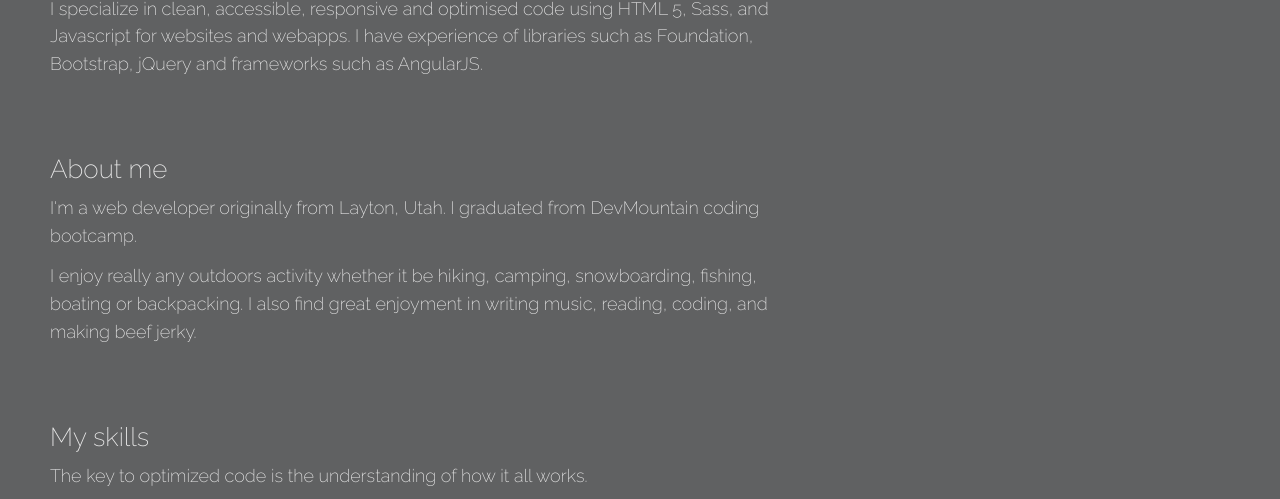
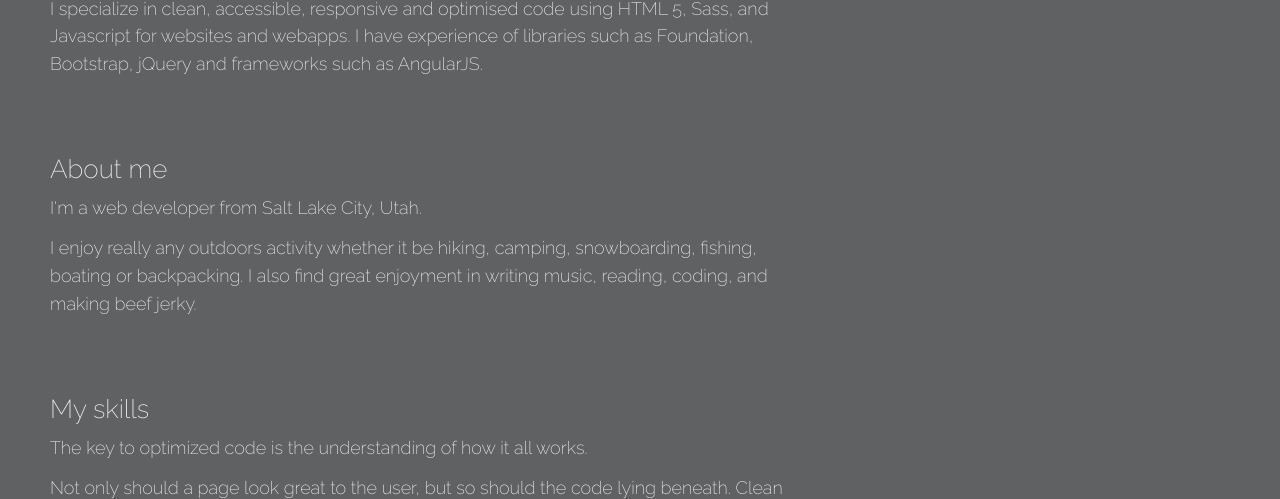
Before and after one commit to kbazl3/kbazl3.github.io, a plain HTML site: page index.html at #/about in a window 1280 px wide. Shown: the part 312-811 px from the top of the page. Drawn offline with Linux system fonts and the light colour scheme.

Commit message:
minor about me change

```diff
--- a/views/about.html
+++ b/views/about.html
@@ -4,7 +4,7 @@
 		<p>I specialize in clean, accessible, responsive and optimised code using HTML 5, Sass, and Javascript for websites and webapps. I have experience of libraries such as Foundation, Bootstrap, jQuery and frameworks such as AngularJS.</p>
 
 		<h2>About me</h2>
-		<p>I'm a web developer originally from Layton, Utah. I graduated from DevMountain coding bootcamp.</p>
+		<p>I'm a web developer from Salt Lake City, Utah.</p>
 		<p>I enjoy really any outdoors activity whether it be hiking, camping, snowboarding, fishing, boating or backpacking. I also find great enjoyment in writing music, reading, coding, and making beef jerky.</p>
 		<!-- <p>I keep a <a href="/blog">blog</a> of news and thoughts, a mix of code, music, technology and travel logs.</p> -->
 
```
